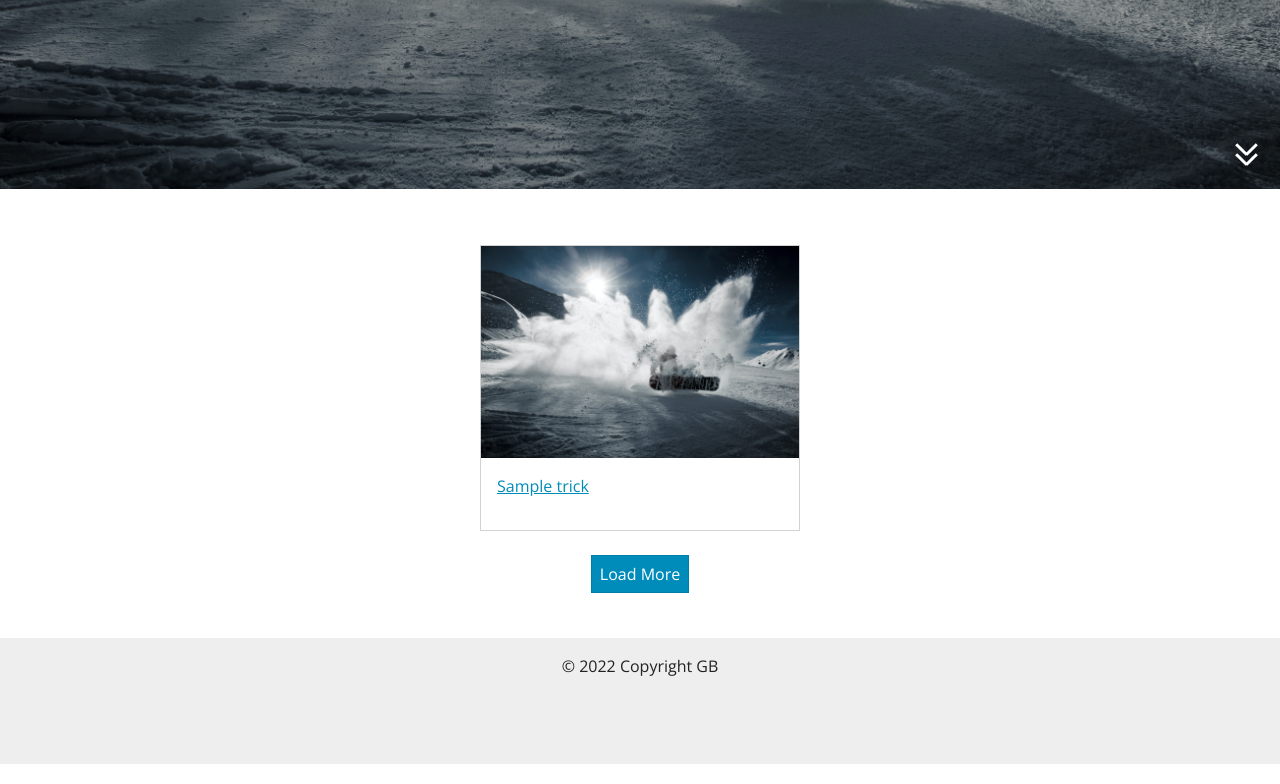
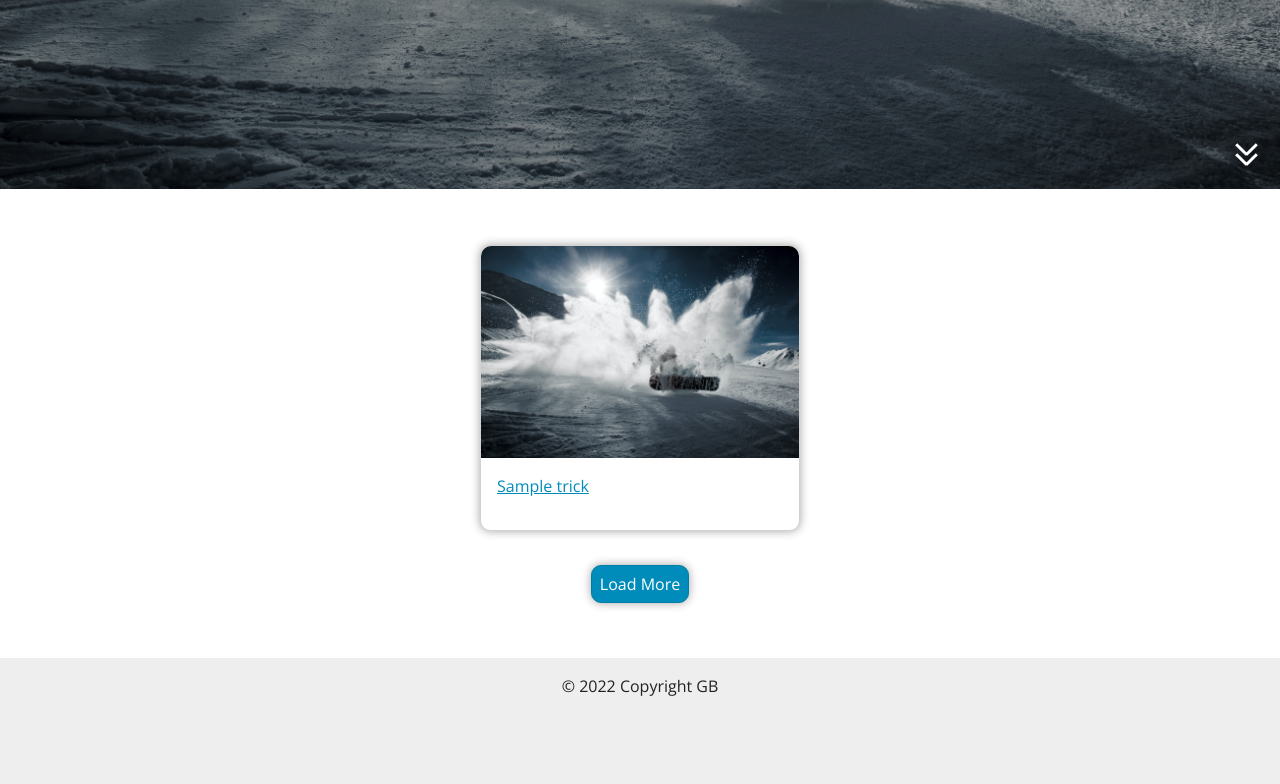
Before and after one commit to GabTHP/snowtricks, a Symfony app: template templates/trick/index.html.twig in a window 1280 px wide. Shown: the part 587-1371 px from the top of the page. Run offline with Twig, Linux system fonts and the light colour scheme; the template is opened without the code that fills it: most values are stand-ins (such as "Sample title", 1, 10 or a date in 2020); some libraries are stand-ins or nearby versions; some web fonts are replaced.

Commit message:
add new fielw mainImage in trick entity

```diff
--- a/templates/trick/index.html.twig
+++ b/templates/trick/index.html.twig
@@ -28,8 +28,8 @@
 <section id='tricks'>
     <div  id="trickList" class="d-flex justify-content-center flex-wrap  container-fluid">
     {% for trick in tricks %}
-    <div class="card m-2">
-        <img class="card-img-top" src="/images/snowboard_header.jpg" alt="Card image cap">
+    <div class="border-better card m-2">
+        <img class="card-img-top" src="/images/snowboard_header.jpg" alt="Card image cap" style="border-radius:10px 10px 0 0">
             <div class="card-body d-flex">
             <p class="me-auto"><a href="trick/{{ trick.id }}/{{ trick.slug }}">{{trick.name }}</a></p>
             {% if app.user %}
@@ -43,7 +43,7 @@
 </section>
 <section>
 <div class="text-center p-3">
-    <button id="loadMoreTricks" class="btn btn-primary">Load More</button>
+    <button id="loadMoreTricks" class="border-better btn btn-primary">Load More</button>
 </div>
 <div class="d-flex flex-row-reverse">
 <a href="/#tricks" id="arrow-up" class="to-top"></a>
--- a/templates/trick/load-more-tricks.html.twig
+++ b/templates/trick/load-more-tricks.html.twig
@@ -1,7 +1,7 @@
 
 {% for trick in tricks %}
-<div class="card m-2">
-    <img class="card-img-top" src="/images/snowboard_header.jpg" alt="Card image cap">
+<div class="border-better  card m-2">
+    <img class="card-img-top" src="/images/snowboard_header.jpg" alt="Card image cap" style="border-radius:10px 10px 0 0">
         <div class="card-body d-flex">
         <p class="me-auto"><a href="trick/{{ trick.id }}/{{ trick.slug }}">{{trick.name }}</a></p>
         <p><a href="edit-trick/{{ trick.id}}"> <i class="text-secondary bi bi-pen"></i></a></p>
```
Also changed, not shown: migrations/Version20220225083703.php (added, +31 -0 lines), src/Entity/Trick.php (+17 -0 lines).
